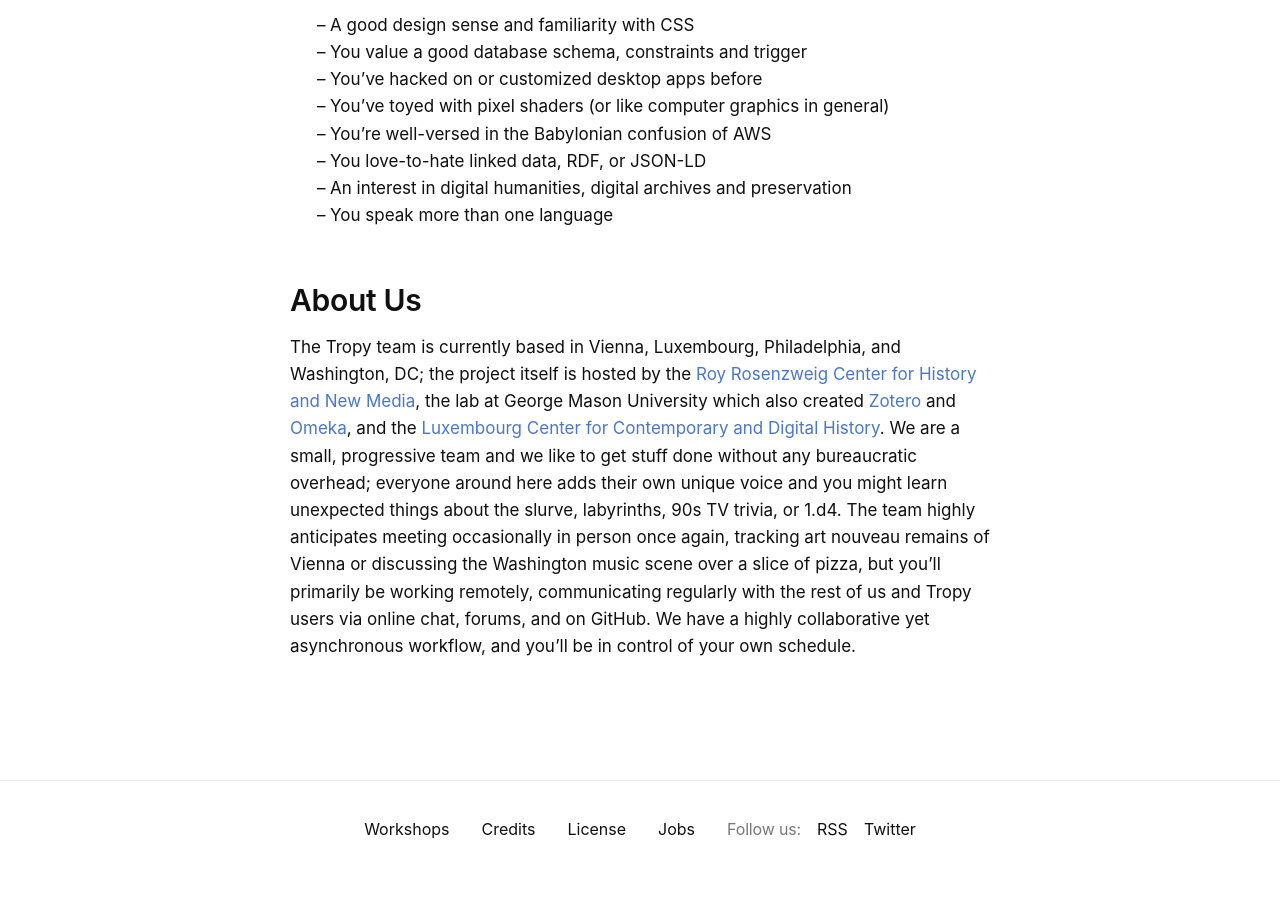
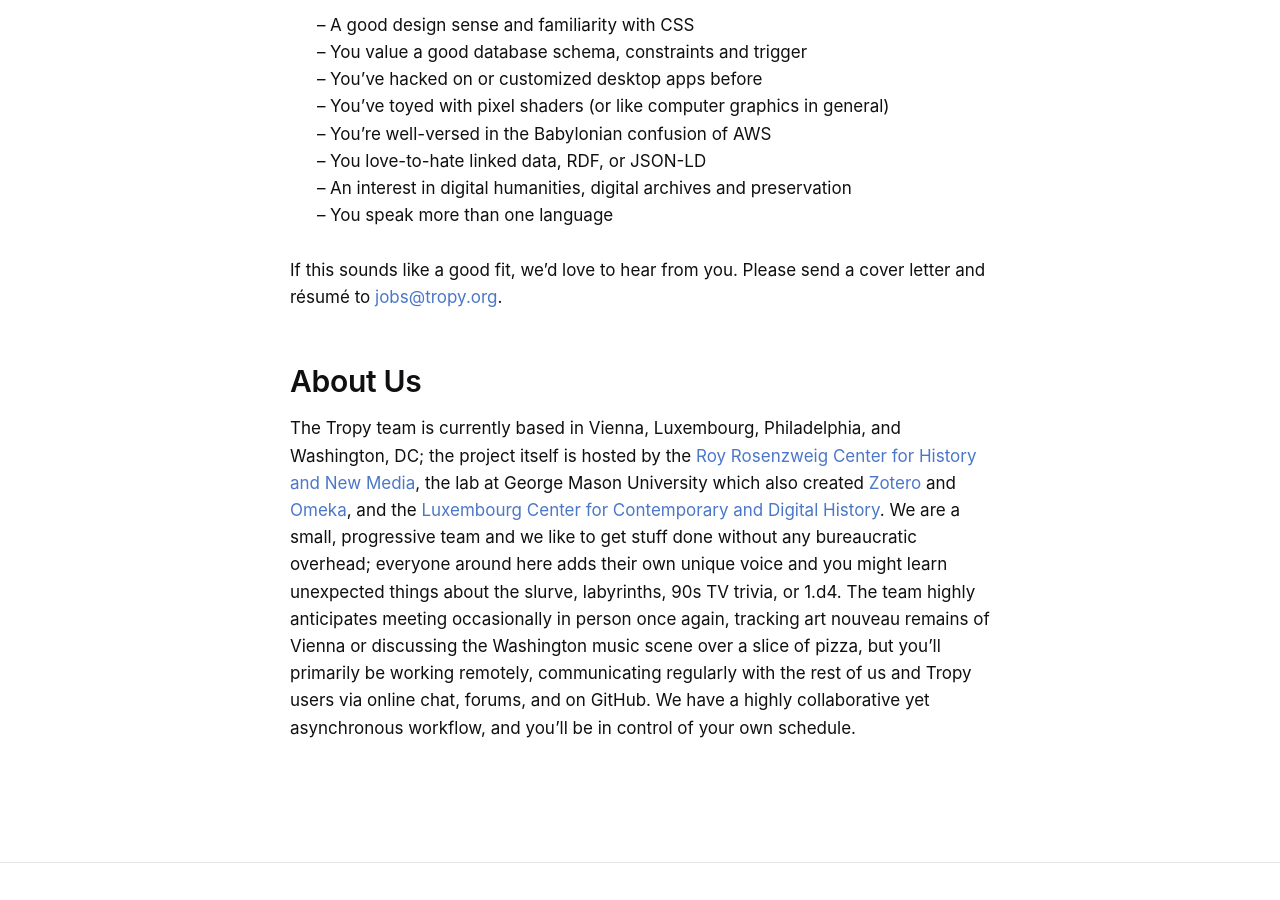
Before and after one commit to tropy/tropy.github.io, a Jekyll site: the page built from jobs.md, in a window 1280 px wide and 900 px high, scrolled down 1206 px. Built offline with Jekyll 4.4.1, drawn with Linux system fonts in a browser that asks for light colours; our own code applies the rules of GitHub Pages for plain Markdown files; before the commit the page ends 2083 px from its top, so only the background shows below that.

Commit message:
Add mailto link to job ad

```diff
--- a/jobs.md
+++ b/jobs.md
@@ -37,6 +37,8 @@
 * An interest in digital humanities, digital archives and preservation
 * You speak more than one language
 
+If this sounds like a good fit, we'd love to hear from you. Please send a cover letter and résumé to [jobs@tropy.org](mailto:jobs@tropy.org?subject=Tropy%20Developer).
+
 ## About Us
 The Tropy team is currently based in Vienna, Luxembourg, Philadelphia, and
 Washington, DC; the project itself is hosted by the [Roy Rosenzweig Center for
```
